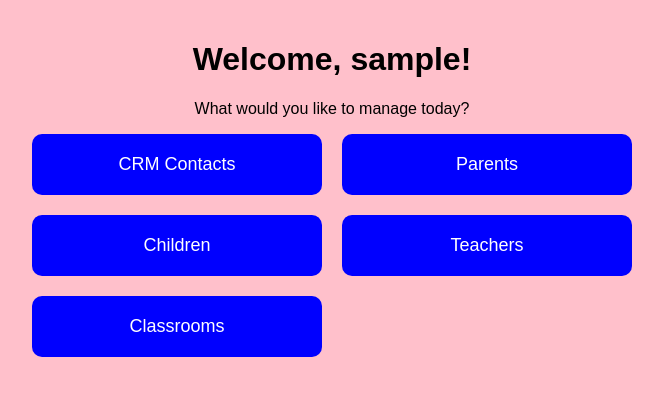
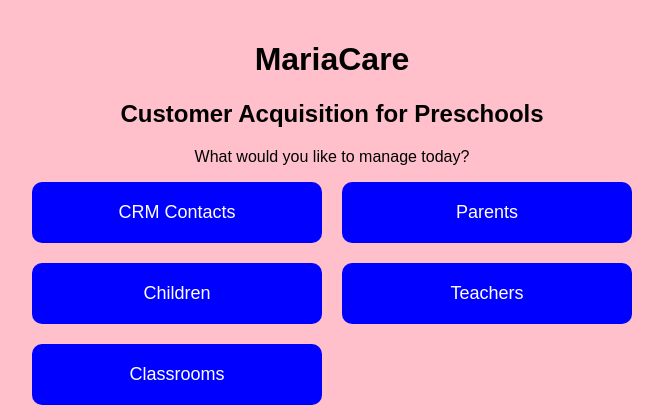
Before and after one commit to rizavi-enterprises/mariakube, a Flask app: page /dashboard in a window 1280 px wide. Shown: the part 38-458 px from the top of the page, without its empty margins (308-971 px from the left). Run offline with Flask 3, Linux system fonts and the light colour scheme; the visitor is signed in with stand-in values (Sample User, id 1).

Commit message:
Update dashboard.html
Signed-off-by: Arthur Rizavi <48633148+rizavi@users.noreply.github.com>

```diff
--- a/templates/dashboard.html
+++ b/templates/dashboard.html
@@ -1,7 +1,8 @@
 {% extends "base.html" %}
 {% block content %}
 <div class="dashboard-container">
-    <h1>Welcome, {{ user.username }}!</h1>
+    <h1>MariaCare</h1>
+    <h2>Customer Acquisition for Preschools</h2>
     <p>What would you like to manage today?</p>
     <div class="button-grid">
         <a href="{{ url_for('crm_contacts') }}" class="dashboard-button">CRM Contacts</a>
```
